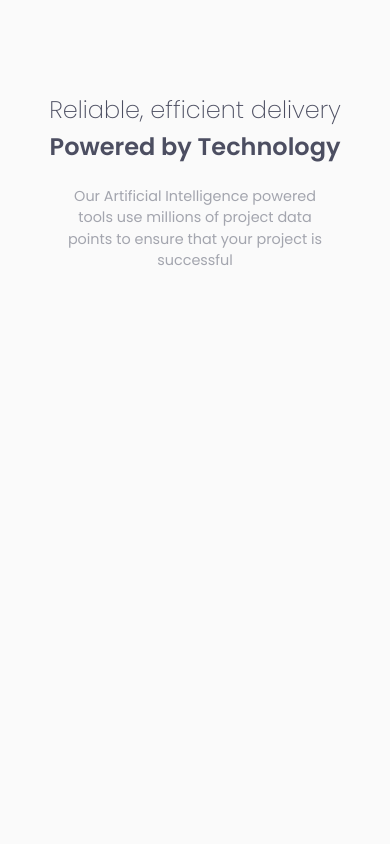
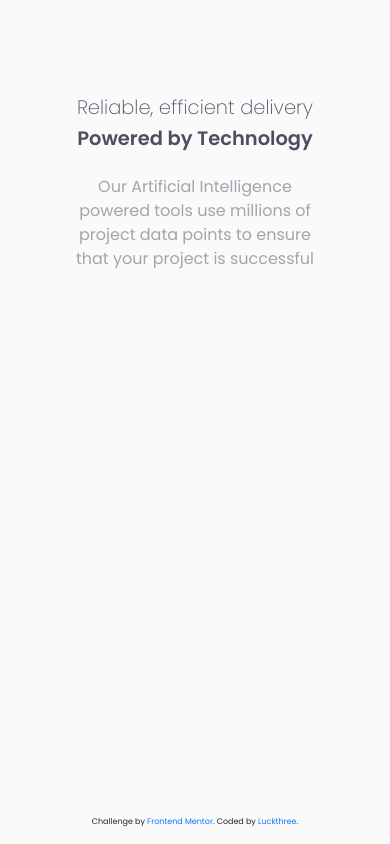
Before and after one commit to luckthree/fourcardsproject, a plain HTML site: page index.html in a window 390 px wide. Drawn offline with nearby package versions, Linux system fonts and the light colour scheme.

Commit message:
Added footer to index.html and cleaned up some code

```diff
--- a/index.html
+++ b/index.html
@@ -10,7 +10,6 @@
   <link rel="stylesheet" href="https://stackpath.bootstrapcdn.com/bootstrap/4.3.1/css/bootstrap.min.css" integrity="sha384-ggOyR0iXCbMQv3Xipma34MD+dH/1fQ784/j6cY/iJTQUOhcWr7x9JvoRxT2MZw1T" crossorigin="anonymous">
   <link rel="stylesheet" href="./style.css">
   <link href="https://fonts.googleapis.com/css?family=Poppins:200,400,600&display=swap" rel="stylesheet">
-  <!-- Feel free to remove these styles or customise in your own stylesheet 👍 -->
   <style>
 
   </style>
@@ -34,12 +33,15 @@
 
 
 
-  <!-- <footer>
-    <p class="attribution">
-      Challenge by <a href="https://www.frontendmentor.io?ref=challenge" target="_blank">Frontend Mentor</a>.
-      Coded by <a href="#">Luckthree</a>.
-    </p>
-  </footer> -->
+
+  <div>
+    <div class="row align-items-center">
+      <div id="footer" class="col-lg-12 fixed-bottom mb-3 text-center">
+        Challenge by <a href="https://www.frontendmentor.io?ref=challenge" target="_blank">Frontend Mentor</a>.
+        Coded by <a href="#"> Luckthree</a>.
+      </div>
+    </div>
+  </div>
 <script src="https://code.jquery.com/jquery-3.3.1.slim.min.js" integrity="sha384-q8i/X+965DzO0rT7abK41JStQIAqVgRVzpbzo5smXKp4YfRvH+8abtTE1Pi6jizo" crossorigin="anonymous"></script>
 <script src="https://cdnjs.cloudflare.com/ajax/libs/popper.js/1.14.7/umd/popper.min.js" integrity="sha384-UO2eT0CpHqdSJQ6hJty5KVphtPhzWj9WO1clHTMGa3JDZwrnQq4sF86dIHNDz0W1" crossorigin="anonymous"></script>
 <script src="https://stackpath.bootstrapcdn.com/bootstrap/4.3.1/js/bootstrap.min.js" integrity="sha384-JjSmVgyd0p3pXB1rRibZUAYoIIy6OrQ6VrjIEaFf/nJGzIxFDsf4x0xIM+B07jRM" crossorigin="anonymous"></script>
--- a/style.css
+++ b/style.css
@@ -14,6 +14,10 @@ body {
 #headers h2 {
     color: hsl(234, 12%, 34%);
     font-size: 2.5em;
+}
+
+div #footer {
+    font-size: 0.9em;
 }
 
 .slim {
@@ -38,7 +42,10 @@ body {
     #headers h2 {
         font-size: 1.5em;
     }
-    #content {
+    .content {
         font-size: 0.9em;
     }
+    div #footer {
+        font-size: 0.5em;
+    }
 }
```
